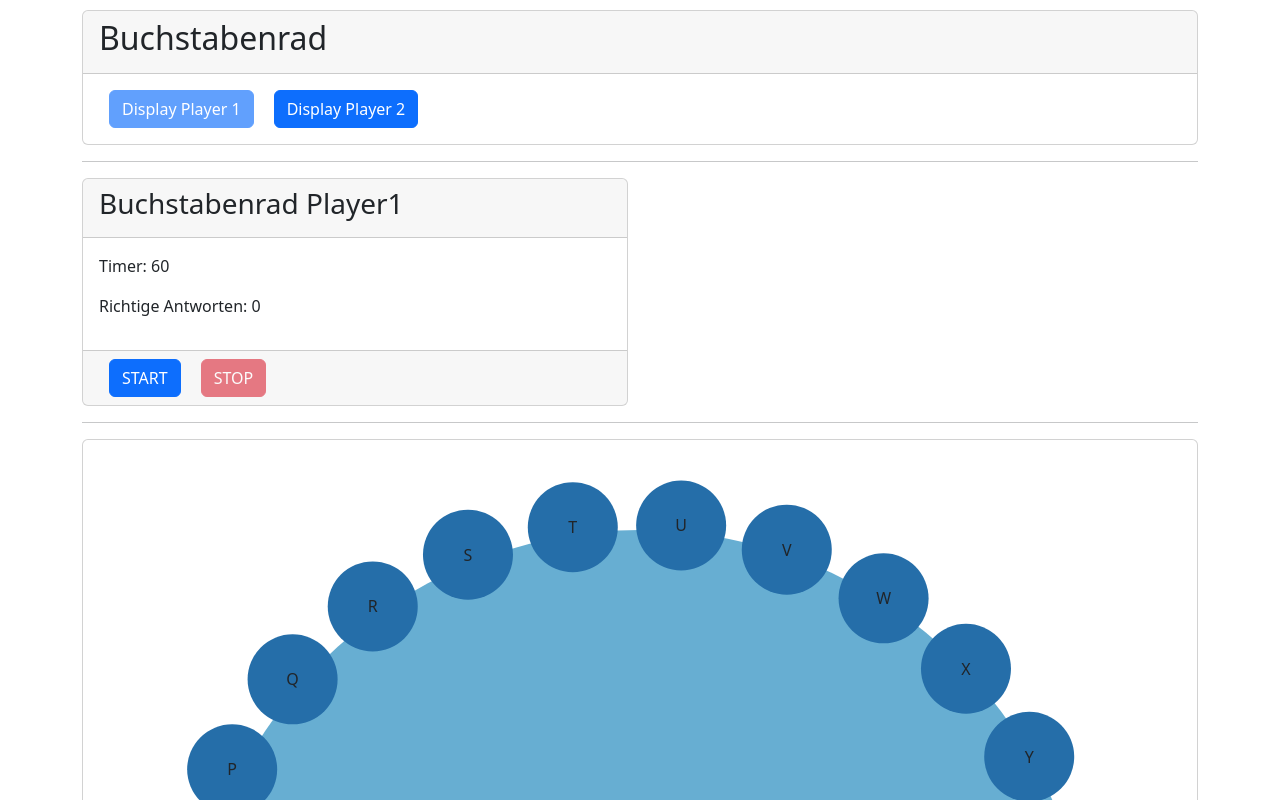
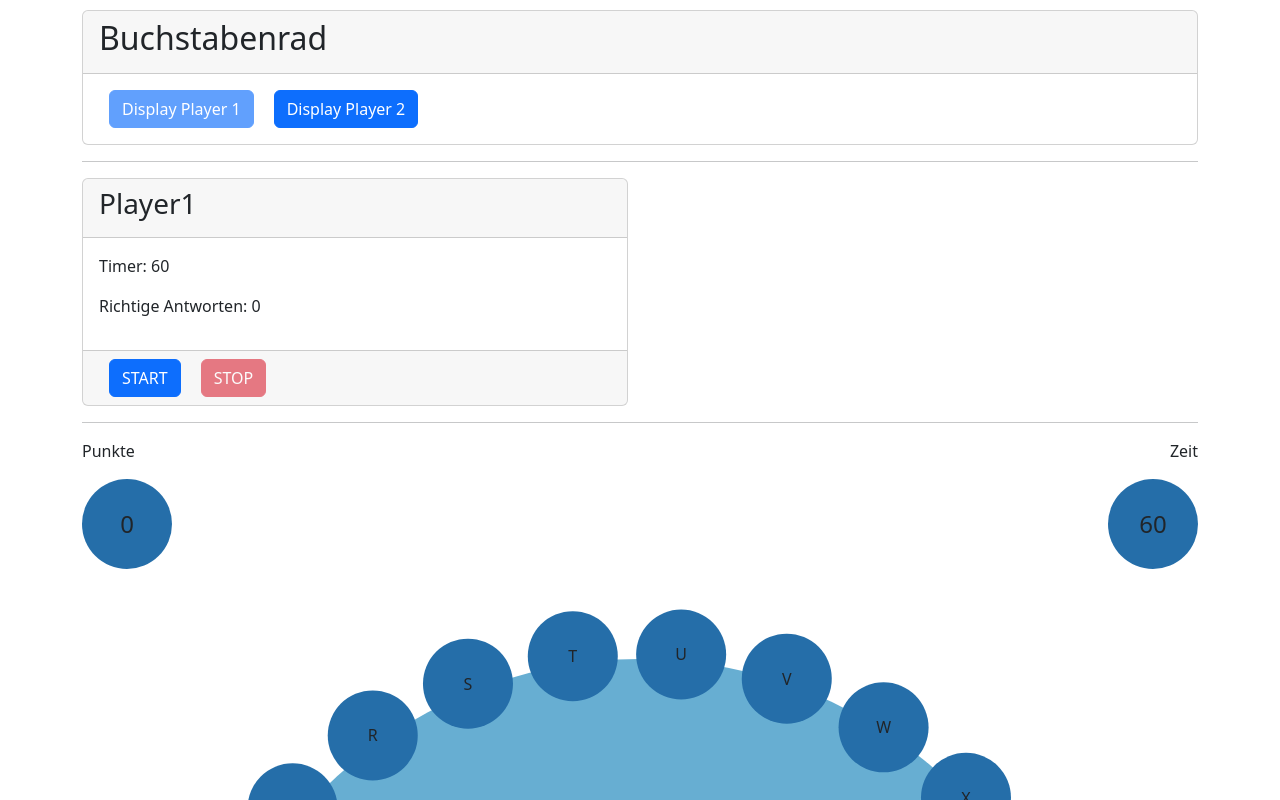
Before and after one commit to erickubenka/buchstabenbattle-app, an Angular app in the folder angular-app/: page /admin/wheels in a window 1280 px wide. Shown: the top 800 px of the page. Built offline with nearby package versions, Linux system fonts and the light colour scheme.

Commit message:
Refactored wheel component and added some basic view for score and timer

```diff
--- a/angular-app/src/app/wheel/wheel.component.html
+++ b/angular-app/src/app/wheel/wheel.component.html
@@ -2,7 +2,7 @@
   <div class="col-6">
     <div class="card">
       <div class="card-header">
-        <h3>Buchstabenrad {{name}}</h3>
+        <h3>{{name}}</h3>
       </div>
       <div class="card-body">
         <p>
@@ -11,13 +11,13 @@
 
         <ng-container *ngIf="timer>0">
           <p>
-            <span>Richtige Antworten: {{rightAnswersGiven}}</span>
+            <span>Richtige Antworten: {{correctAnswersGiven}}</span>
           </p>
         </ng-container>
       </div>
       <div class="card-footer">
-          <button type="button" class="btn btn-primary" (click)="startTimer()" [disabled]="isTimerStarted">START</button>
-          <button type="button" class="btn btn-danger" (click)="stopTimer()" [disabled]="!isTimerStarted">STOP</button>
+        <button type="button" class="btn btn-primary" (click)="startTimer()" [disabled]="isTimerStarted">START</button>
+        <button type="button" class="btn btn-danger" (click)="stopTimer()" [disabled]="!isTimerStarted">STOP</button>
       </div>
     </div>
   </div>
@@ -52,23 +52,42 @@
 <hr>
 
 <ng-container>
-  <div class="card">
-    <div class="circle-wrapper">
-      <div *ngFor="let question of questionList; let index=index;" class="circle deg-{{index}}"
-           [ngClass]="{'disabled': question.answeredCorrectly}">
-        {{question.letter}}
+  <div class="row">
+    <div class="col-6">
+      <div class="row">
+        <div class="col-12">
+          <p>Punkte</p>
+        </div>
+      </div>
+      <div class="row">
+        <div class="col-12">
+          <div class="rounded-circle timer-circle text-center font-weight-bold">
+            {{correctAnswersGiven}}
+          </div>
+        </div>
+      </div>
+    </div>
+    <div class="col-6">
+      <div class="row">
+        <div class="col-12">
+          <div class="float-end">
+            <p>Zeit</p>
+          </div>
+        </div>
+        <div class="col-12">
+          <div class="float-end">
+            <div class="rounded-circle timer-circle text-center font-weight-bold">
+              {{timer}}
+            </div>
+          </div>
+        </div>
       </div>
     </div>
   </div>
+  <div class="circle-wrapper">
+    <div *ngFor="let question of questionList; let index=index;" class="circle deg-{{index}}"
+         [ngClass]="{'disabled': question.answeredCorrectly}">
+      {{question.letter}}
+    </div>
+  </div>
 </ng-container>
-
-<!--<div>-->
-<!--  ALL QUESTIONS-->
-
-<!--  <div *ngFor="let question of questionList">-->
-<!--    {{ question.letter }}-->
-<!--    {{ question.question }}-->
-<!--    {{ question.answer }}-->
-<!--    <input type="checkbox" disabled [ngModel]="question.answeredCorrectly"/>-->
-<!--  </div>-->
-<!--</div>-->
--- a/angular-app/src/app/wheel/wheel.component.scss
+++ b/angular-app/src/app/wheel/wheel.component.scss
@@ -10,6 +10,14 @@ $translate-size: ($circle-wrapper-size/2)+1;
 
 .btn {
   margin: 0 10px;
+}
+
+.timer-circle {
+  background-color: $circle-color;
+  height: $circle-size;
+  width: $circle-size;
+  line-height: $circle-size;
+  font-size: x-large;
 }
 
 .circle-wrapper {
--- a/angular-app/src/app/wheel/wheel.component.ts
+++ b/angular-app/src/app/wheel/wheel.component.ts
@@ -39,7 +39,7 @@ export class WheelComponent {
     new Question("Z", "Test1", "Antwort1", false),
   ];
 
-  rightAnswersGiven = 0;
+  correctAnswersGiven = 0;
   nextQuestionIndex = 0;
   timer = 60;
   isTimerStarted = false;
@@ -66,11 +66,11 @@ export class WheelComponent {
 
   giveCorrectAnswer(question: Question, index: number) {
     question.answeredCorrectly = true;
-    this.rightAnswersGiven = this.questionList.filter(q => q.answeredCorrectly).length;
+    this.correctAnswersGiven = this.questionList.filter(q => q.answeredCorrectly).length;
     this.nextQuestionIndex = this.getNextQuestionIndex(index);
 
     // end game because every thing was right.
-    if (this.rightAnswersGiven == this.questionList.length) {
+    if (this.correctAnswersGiven == this.questionList.length) {
       console.log("Game ended: timer stopped.");
       this.stopTimer();
     }
@@ -89,7 +89,7 @@ export class WheelComponent {
 
   private getNextQuestionIndex(index: number): number {
 
-    if (this.rightAnswersGiven == this.questionList.length) {
+    if (this.correctAnswersGiven == this.questionList.length) {
       return -1;
     }
 
```
